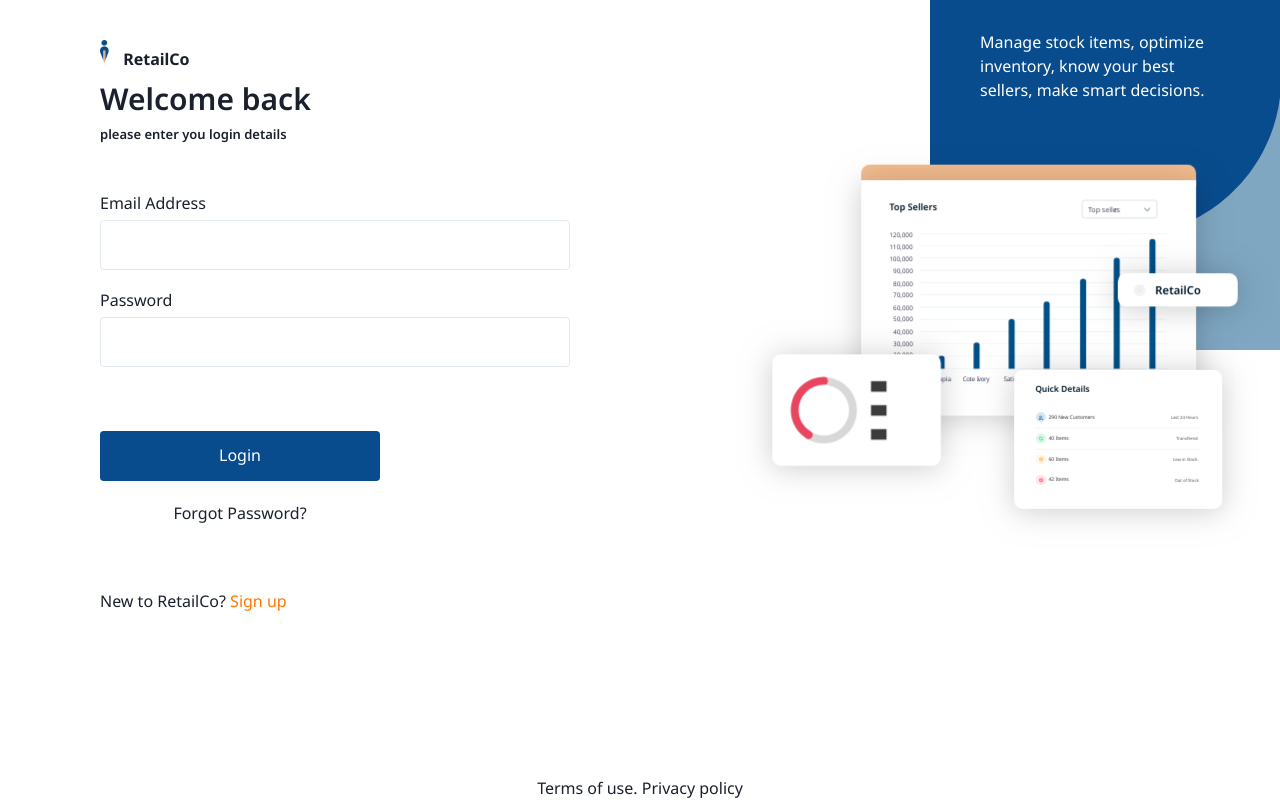
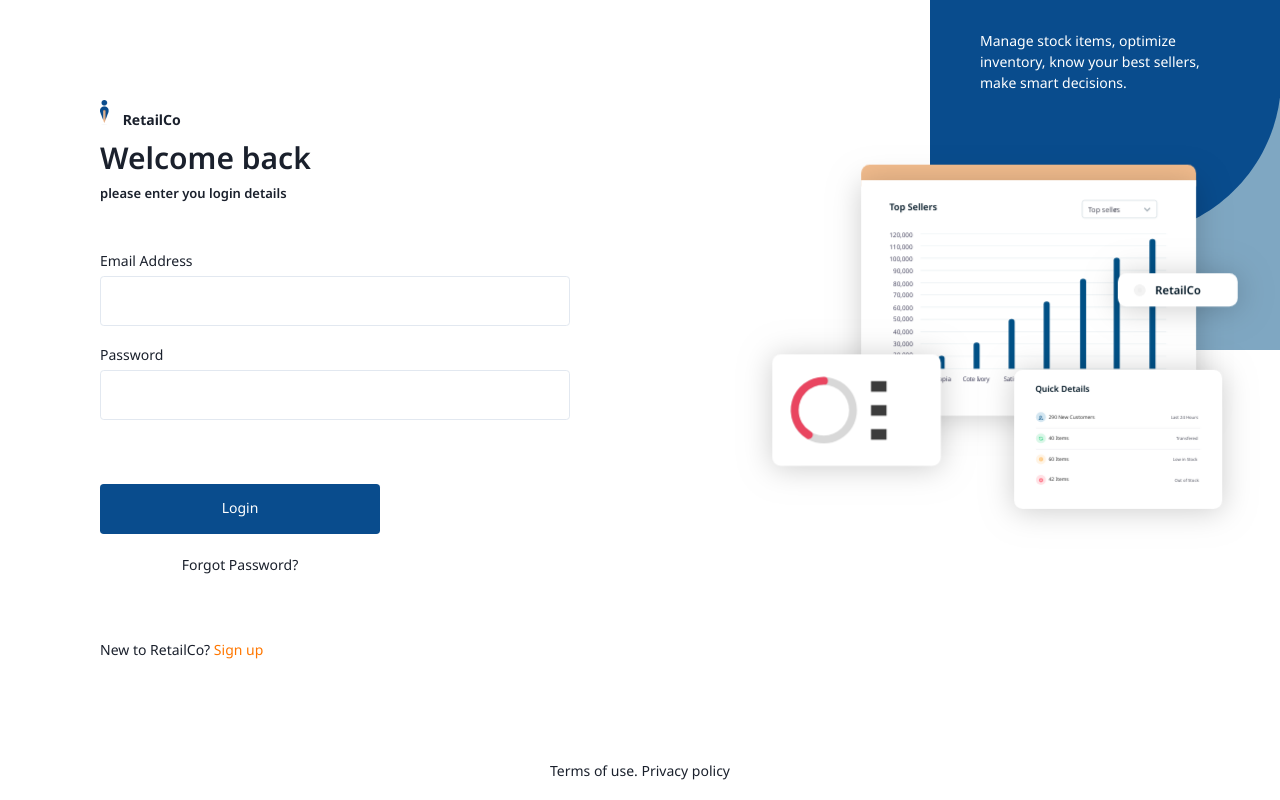
Before and after one commit to ByteQL/retailco-frontend, a React (Create React App) app: page / in a window 1280 px wide. Built offline with nearby package versions, Linux system fonts and the light colour scheme.

Commit message:
- change default font size - adjust vertical spacings

```diff
--- a/src/App.scss
+++ b/src/App.scss
@@ -15,7 +15,7 @@
   scrollbar-width: 0.5rem;
 }
 .css-0 {
-  font-size: 1.6rem;
+  font-size: 1.4rem;
 }
 .chakra-form__required-indicator {
   visibility: hidden;
--- a/src/App.tsx
+++ b/src/App.tsx
@@ -42,7 +42,7 @@
     <ChakraProvider theme={theme}>
       <CSSReset />
       <Provider store={store}>
-        <Box w="100vw" h="100vh">
+        <Box w="100vw" h={{ base: undefined, xl: '100vh' }}>
           <Box>
             <Router>
               <Switch>
--- a/src/components/Footer/index.tsx
+++ b/src/components/Footer/index.tsx
@@ -5,7 +5,12 @@
 import { Box, Link } from '@chakra-ui/layout';
 
 const Footer = () => (
-  <Box as="footer" mt="5rem" textAlign="center" fontSize="md">
+  <Box
+    as="footer"
+    h={{ base: '5rem', xl: '5vh' }}
+    textAlign="center"
+    fontSize="md"
+  >
     <Link>Terms of use</Link>. <Link>Privacy policy</Link>
   </Box>
 );
--- a/src/pages/ForgotPassword/_partials/ForgotPasswordBanner/index.tsx
+++ b/src/pages/ForgotPassword/_partials/ForgotPasswordBanner/index.tsx
@@ -5,22 +5,23 @@
 import { Box, Image } from '@chakra-ui/react';
 
 // images
-import { ReactComponent as ForgotPasswordFrontImage } from 'svg/login-front-image.svg';
 import ForgotPasswordRearImage from 'svg/login-rear-image.svg';
 
 const ForgotPasswordBanner = () => {
   return (
-    <Box>
+    <Box pos="relative" w="30%" ml="auto" d={{ base: 'none', xl: 'block' }}>
       <Box
         pos="absolute"
         right="0"
         top="0"
-        w="43.4rem"
-        h="47rem"
-        p="5rem 8rem"
+        w="35rem"
+        h="35rem"
+        p="3rem 5rem"
         bg={`url(${ForgotPasswordRearImage}) no-repeat center`}
         bgSize="cover"
         color="#fff"
+        zIndex="-1"
+        fontSize="sm"
       >
         <Box as="p">
           Ensure that you provide the email you registered with. You will
--- a/src/pages/ForgotPassword/_partials/ForgotPasswordForm/index.tsx
+++ b/src/pages/ForgotPassword/_partials/ForgotPasswordForm/index.tsx
@@ -21,8 +21,8 @@
 import routePaths from 'utils/routePaths';
 const LoginForm = () => {
   return (
-    <Box w="50rem">
-      <Center mt="24rem">
+    <Box w={{ base: '50rem' }}>
+      <Center mt="5vh">
         <LogoWithName />
       </Center>
 
@@ -33,27 +33,27 @@
           </Heading>
         </Center>
       </Box>
-      <Center mt="5.6rem" w="full">
+      <Center mt="5vh" w="full">
         <FormControl id="email">
           <FormLabel htmlFor="email">Email Address</FormLabel>
           <BaseInput type="email" name="email" />
         </FormControl>
       </Center>
-      <Box mt="8.6rem" textAlign="center">
+      <Box mt="5vh" textAlign="center">
         <Center>
           <Button type="submit" variant="solid">
             Send request
           </Button>
         </Center>
 
-        <Center mt="2rem">
+        <Center mt="5vh">
           I remember now.{' '}
           <Link
             as={RouterLink}
             to={routePaths.login}
             fontWeight="bold"
             color="brand.primary"
-            ml=".5rem"
+            ml="0.5rem"
           >
             <Box as="strong">Sign in</Box>
           </Link>
--- a/src/pages/ForgotPassword/index.tsx
+++ b/src/pages/ForgotPassword/index.tsx
@@ -11,9 +11,14 @@
 
 const ForgotPassword: React.FC = () => {
   return (
-    <Box p="10rem">
+    <Box>
       <FrogotPasswordBanner />
-      <Center w="full">
+      <Center
+        p="10rem"
+        w={{ base: 'full' }}
+        minH="95vh"
+        justifyContent="center"
+      >
         <FrogotPasswordForm />
       </Center>
       <Footer />
--- a/src/pages/Login/_partials/LoginForm/index.tsx
+++ b/src/pages/Login/_partials/LoginForm/index.tsx
@@ -67,8 +67,9 @@
       p={['5rem 2rem', '5rem', '5vh 10rem']}
       w={{ base: '80%', xl: '50%' }}
       alignItems={{ base: 'center', xl: 'flex-start' }}
-      m="0 auto"
+      m="auto"
       textAlign={{ base: 'center', xl: 'left' }}
+      justifyContent="center"
     >
       <LogoWithName />
       <Box>
--- a/src/pages/Login/index.tsx
+++ b/src/pages/Login/index.tsx
@@ -15,8 +15,8 @@
 }
 const Login: React.FC<Props> = ({ history }) => {
   return (
-    <Flex flexDirection="column" justifyContent="space-between" minH="100vh">
-      <Flex>
+    <Flex flexDirection="column" justifyContent="space-between">
+      <Flex minH={{ base: undefined, xl: '95vh' }}>
         <LoginForm history={history} />
         <LoginBanner />
       </Flex>
--- a/src/theme/styles.ts
+++ b/src/theme/styles.ts
@@ -25,7 +25,7 @@
   fontSizes: {
     xs: '1rem',
     sm: '1.3rem',
-    md: '1.6rem',
+    md: '1.4rem',
     lg: '1.8rem',
     xl: '3.0rem',
     '2xl': '3.5rem',
```
